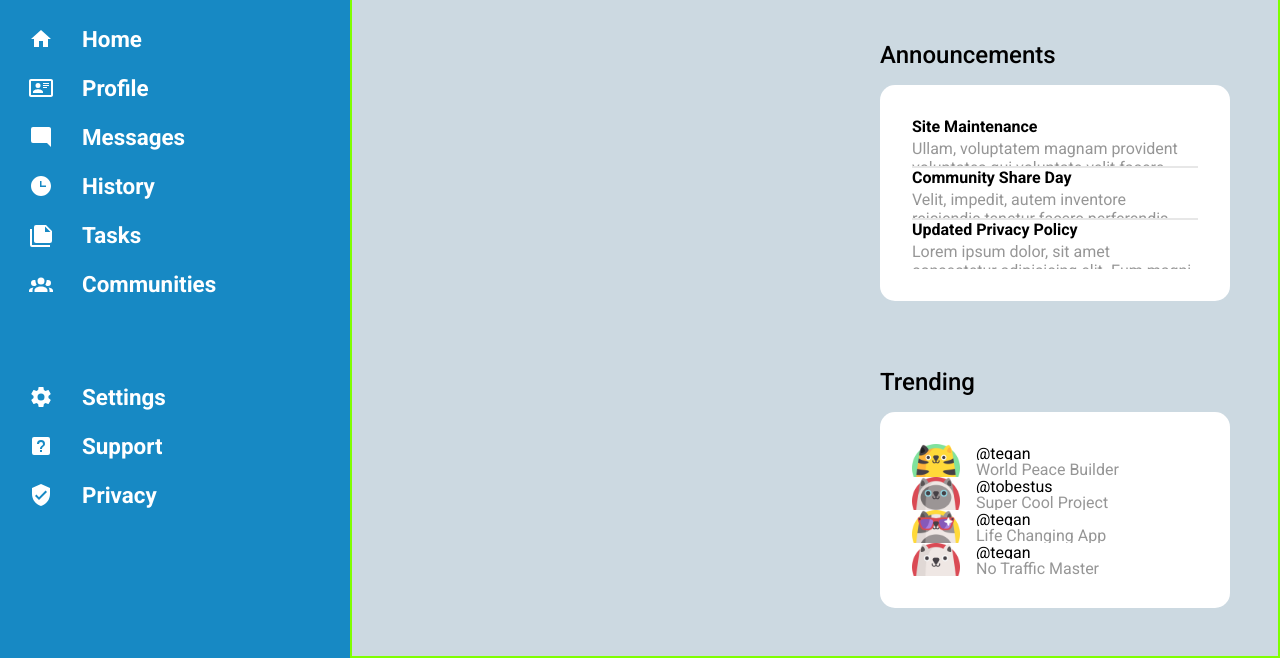
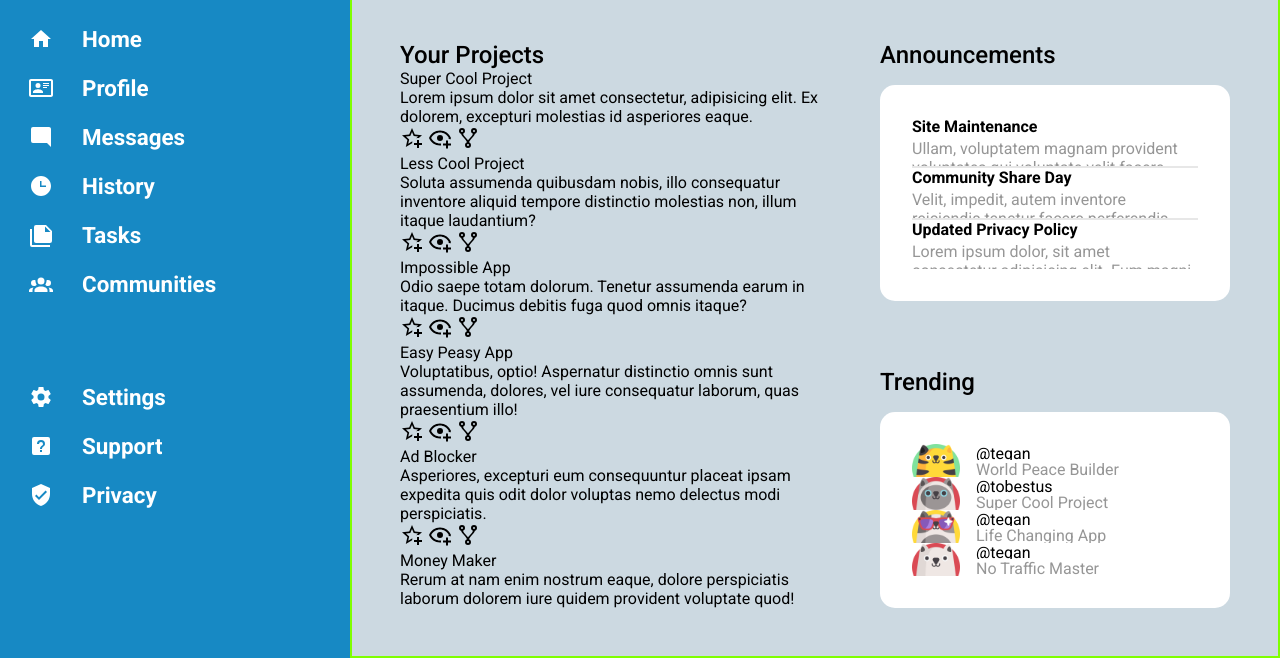
Before and after one commit to p-stevenson/adminDashboard, a plain HTML site: page index.html in a window 1280 px wide. Shown: the part 142-800 px from the top of the page. Drawn offline with Linux system fonts and the light colour scheme.

Commit message:
Add projects content

```diff
--- a/index.html
+++ b/index.html
@@ -113,7 +113,70 @@
         </div>
       </div>
       <div class="main">
-        <div class="projects"></div>
+        <div class="projects">
+          <h2 class="main-title">Your Projects</h2>
+          <div class="projects-container">
+            <div class="project-card">
+              <p class="project-title">Super Cool Project</p>
+              <p class="project-details">Lorem ipsum dolor sit amet consectetur, adipisicing elit. Ex dolorem, excepturi molestias id asperiores eaque.</p>
+              <div class="project-links">
+                <a href="#" id="project-link-1"><img src="icons/main/favourite-outline.svg" alt="favourite icon" height="24px" width="24px"></a>
+                <a href="#" id="project-link-2"><img src="icons/main/watch-outline.svg" alt="watch icon" height="24px" width="24px"></a>
+                <a href="#" id="project-link-3"><img src="icons/main/fork.svg" alt="fork icon" height="24px" width="24px"></a>
+              </div>
+            </div>
+            <div class="project-card">
+              <p class="project-title">Less Cool Project</p>
+              <p class="project-details">
+              Soluta assumenda quibusdam nobis, illo consequatur inventore aliquid tempore distinctio molestias non, illum itaque laudantium?</p>
+              <div class="project-links">
+                <a href="#" id="project-link-1"><img src="icons/main/favourite-outline.svg" alt="favourite icon" height="24px" width="24px"></a>
+                <a href="#" id="project-link-2"><img src="icons/main/watch-outline.svg" alt="watch icon" height="24px" width="24px"></a>
+                <a href="#" id="project-link-3"><img src="icons/main/fork.svg" alt="fork icon" height="24px" width="24px"></a>
+              </div>
+            </div>
+            <div class="project-card">
+              <p class="project-title">Impossible App</p>
+              <p class="project-details">
+              Odio saepe totam dolorum. Tenetur assumenda earum in itaque. Ducimus debitis fuga quod omnis itaque?</p>
+              <div class="project-links">
+                <a href="#" id="project-link-1"><img src="icons/main/favourite-outline.svg" alt="favourite icon" height="24px" width="24px"></a>
+                <a href="#" id="project-link-2"><img src="icons/main/watch-outline.svg" alt="watch icon" height="24px" width="24px"></a>
+                <a href="#" id="project-link-3"><img src="icons/main/fork.svg" alt="fork icon" height="24px" width="24px"></a>
+              </div>
+            </div>
+            <div class="project-card">
+              <p class="project-title">Easy Peasy App</p>
+              <p class="project-details">
+              Voluptatibus, optio! Aspernatur distinctio omnis sunt assumenda, dolores, vel iure consequatur laborum, quas praesentium illo!</p>
+              <div class="project-links">
+                <a href="#" id="project-link-1"><img src="icons/main/favourite-outline.svg" alt="favourite icon" height="24px" width="24px"></a>
+                <a href="#" id="project-link-2"><img src="icons/main/watch-outline.svg" alt="watch icon" height="24px" width="24px"></a>
+                <a href="#" id="project-link-3"><img src="icons/main/fork.svg" alt="fork icon" height="24px" width="24px"></a>
+              </div>
+            </div>
+            <div class="project-card">
+              <p class="project-title">Ad Blocker</p>
+              <p class="project-details">
+              Asperiores, excepturi eum consequuntur placeat ipsam expedita quis odit dolor voluptas nemo delectus modi perspiciatis.</p>
+              <div class="project-links">
+                <a href="#" id="project-link-1"><img src="icons/main/favourite-outline.svg" alt="favourite icon" height="24px" width="24px"></a>
+                <a href="#" id="project-link-2"><img src="icons/main/watch-outline.svg" alt="watch icon" height="24px" width="24px"></a>
+                <a href="#" id="project-link-3"><img src="icons/main/fork.svg" alt="fork icon" height="24px" width="24px"></a>
+              </div>
+            </div>
+            <div class="project-card">
+              <p class="project-title">Money Maker</p>
+              <p class="project-details">
+              Rerum at nam enim nostrum eaque, dolore perspiciatis laborum dolorem iure quidem provident voluptate quod!</p>
+              <div class="project-links">
+                <a href="#" id="project-link-1"><img src="icons/main/favourite-outline.svg" alt="favourite icon" height="24px" width="24px"></a>
+                <a href="#" id="project-link-2"><img src="icons/main/watch-outline.svg" alt="watch icon" height="24px" width="24px"></a>
+                <a href="#" id="project-link-3"><img src="icons/main/fork.svg" alt="fork icon" height="24px" width="24px"></a>
+              </div>
+            </div>
+          </div>
+        </div>
         <div class="announcements">
           <h2 class="main-title">Announcements</h2>
           <div class="announcements-container">
```
